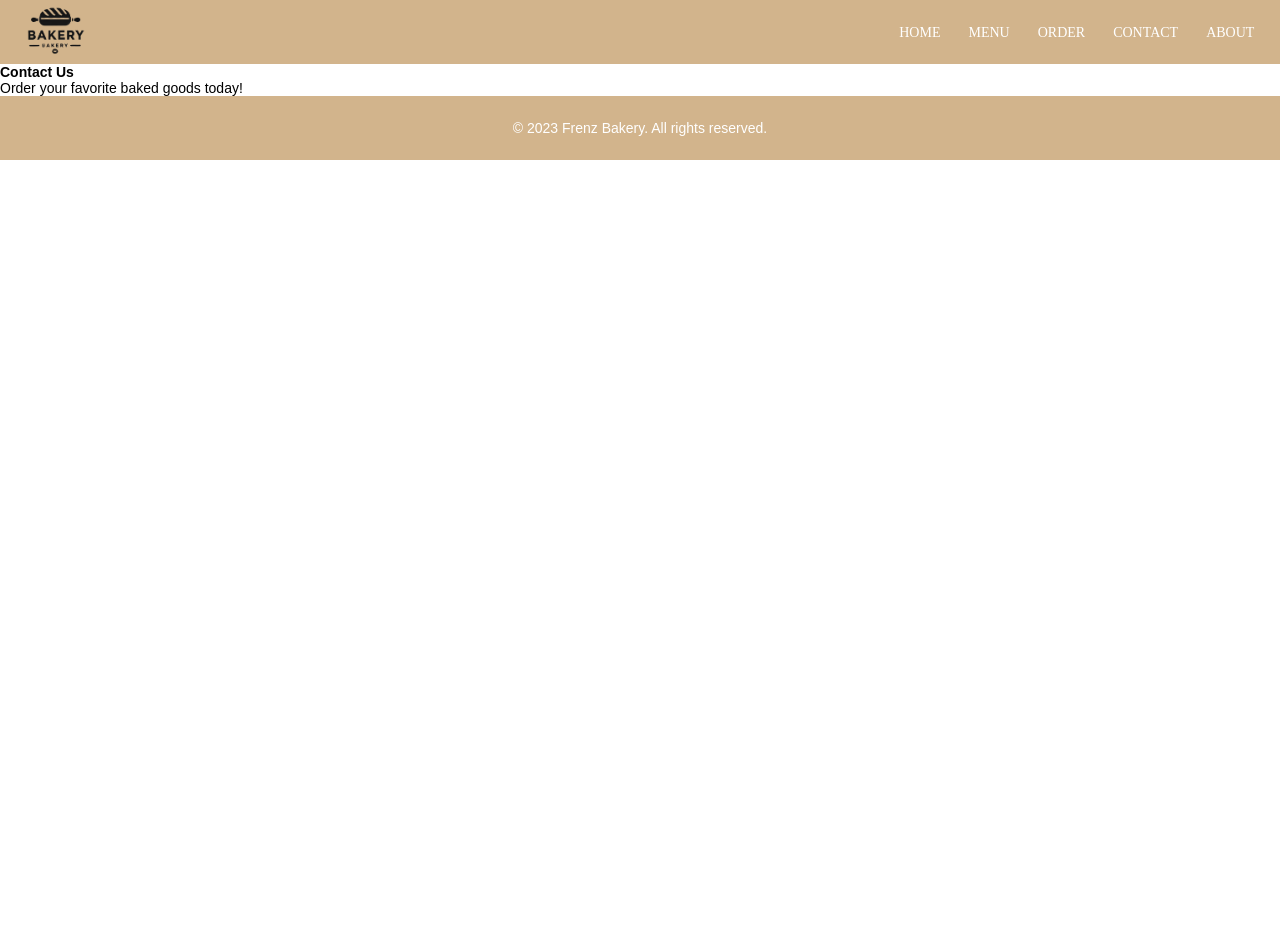
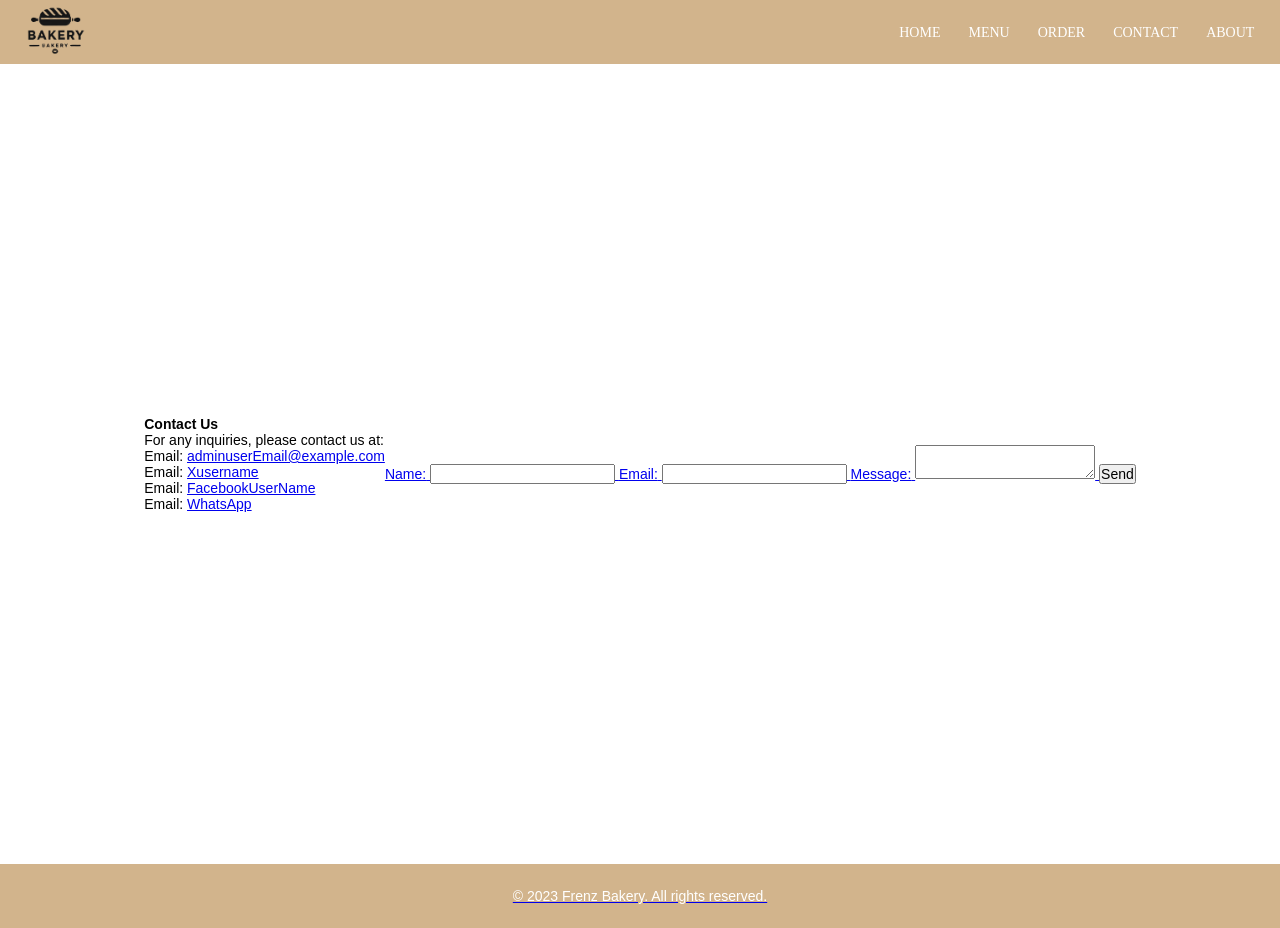
Before and after one commit to MensahPrince/Frenz-Bakery-DemoSite, a Django app: page /contact/ in a window 1280 px wide. Before the commit the page ends 160 px from the top, so only its background shows below. Run offline with Django 5.2, Linux system fonts and the light colour scheme.

Commit message:
Add Contact Us page with form and styling for user inquiries

```diff
--- /dev/null
+++ b/web/static/web/contact.css
@@ -0,0 +1,12 @@
+body {
+    width: 100vw;
+    height: 100vh;
+}
+
+.contact {
+    display: flex;
+    justify-content: center;
+    align-items: center;
+    align-content: center;
+    height: 100%;
+}
--- a/web/templates/web/contact.html
+++ b/web/templates/web/contact.html
@@ -1,6 +1,46 @@
 {% extends 'web/main.html' %}
+{% load static %}
+<!DOCTYPE html>
+<html lang="en">
+<head>
+    <meta charset="UTF-8">
+    <meta name="viewport" content="width=device-width, initial-scale=1.0">
+    <meta http-equiv="X-UA-Compatible" content="IE=edge">
+    <link rel="icon" href="favicon.ico" type="image/x-icon"> <!-- Favicon -->
+</head>
+<body>
+    {% block content %}
+    <section class="contact">
+        <div>
+            <h1>Contact Us</h1>
+                <p>For any inquiries, please contact us at:</p>
+                <div>
+                    <p>Email: <a href="mailto:mensahp5877@gmail.com">adminuserEmail@example.com</a></p>
+                </div>
+                <div>
+                    <p>Email: <a href="https://x.com/user/message">Xusername</a></p>
+                </div>
+                <div>
+                    <p>Email: <a href="https://facebook.com/">FacebookUserName </a></p>
+                </div>
+                <div>
+                    <p>Email: <a href="https://##">WhatsApp</p>
+                </div>
 
-{% block content %}
-    <h1>Contact Us</h1>
-    <p>Order your favorite baked goods today!</p>
-{% endblock content %}
+        </div>
+        <div>
+            <form action="/contact" method="POST">
+                <label for="name">Name:</label>
+                <input type="text" id="name" name="name" required>
+                <label for="email">Email:</label>
+                <input type="email" id="email" name="email" required>
+                <label for="message">Message:</label>
+                <textarea id="message" name="message" required></textarea>
+                <button type="submit">Send</button>
+            </form>
+        </div>
+    </section>
+
+    {% endblock %}
+</body>
+</html>
--- a/web/templates/web/main.html
+++ b/web/templates/web/main.html
@@ -9,6 +9,7 @@
     <link rel="stylesheet" href="{% static 'web/home.css' %}">
     <link rel="stylesheet" href="{% static 'web/menu.css' %}">
     <link rel="stylesheet" href="{% static 'web/about.css' %}">
+    <link rel="stylesheet" href="{% static 'web/contact.css' %}">
 </head>
 <body>
     <nav >
```
